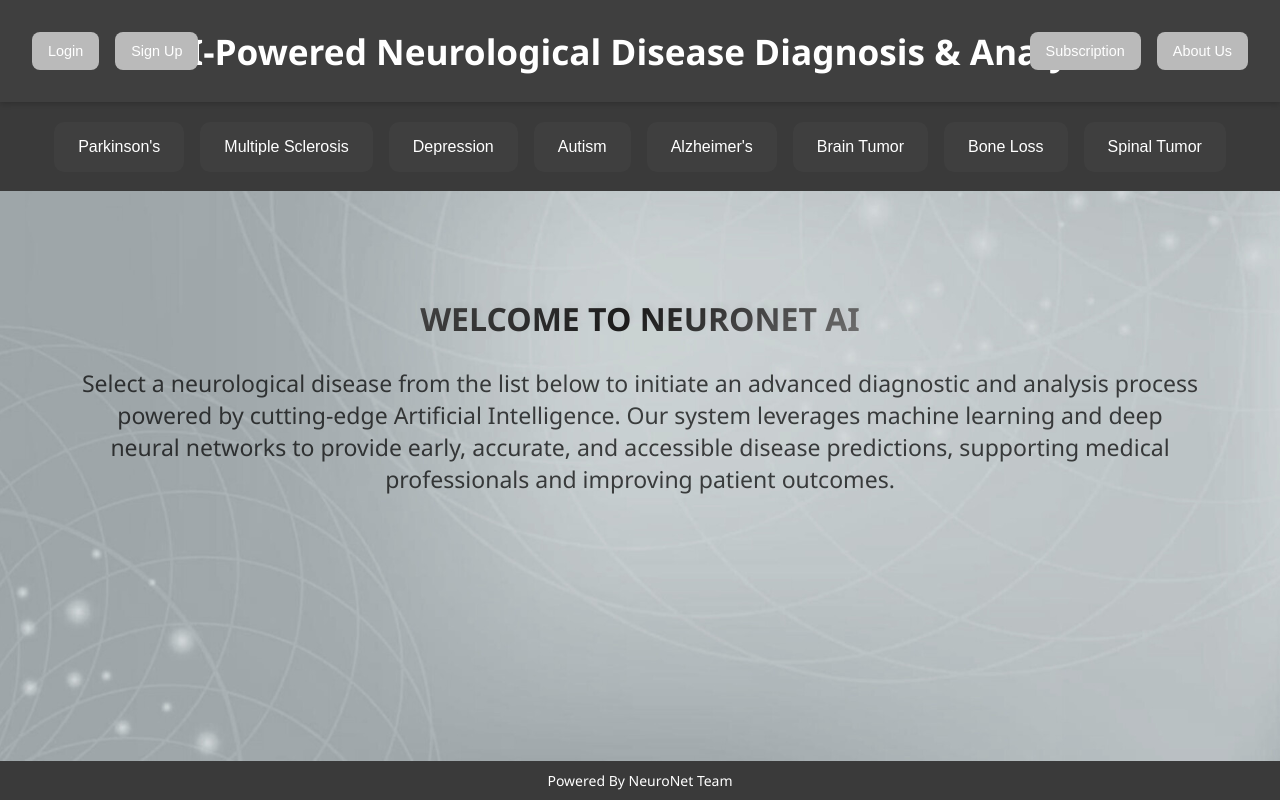
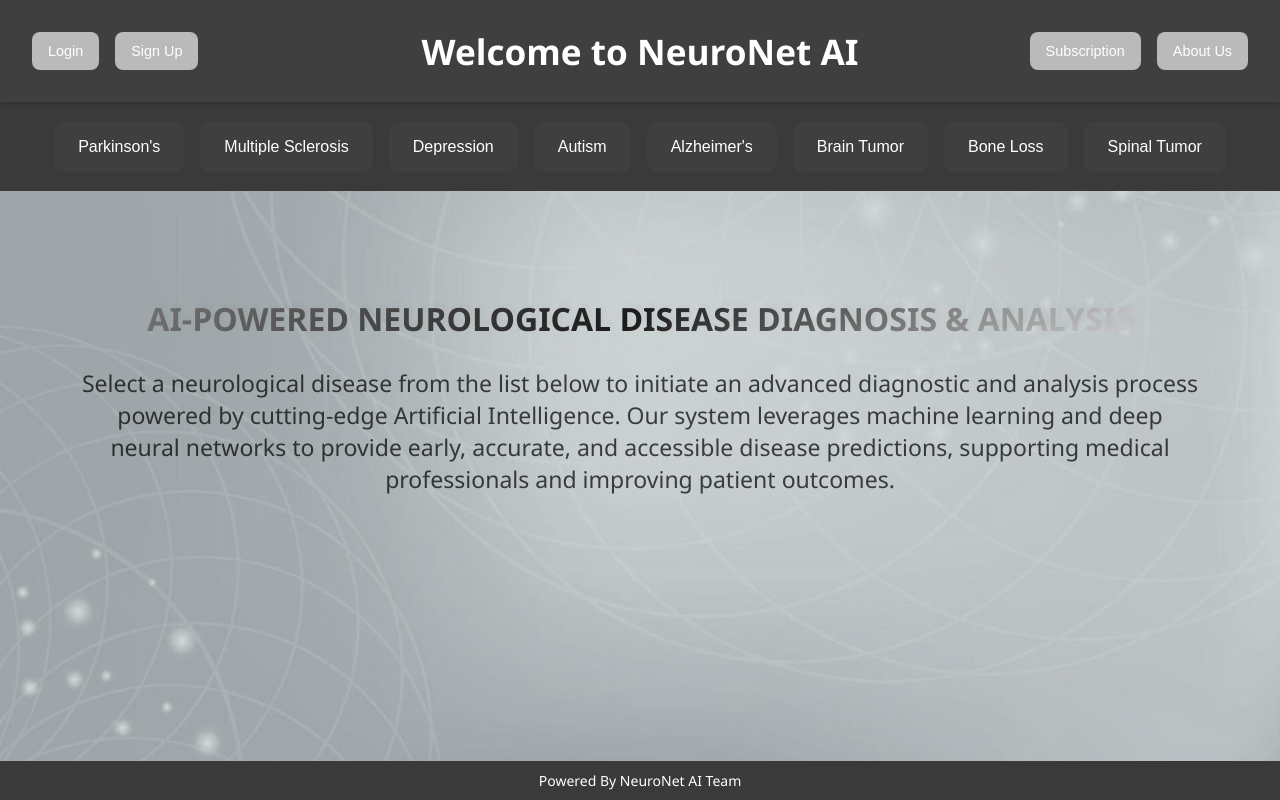
Before and after one commit to YR0XD/YR0XD.github.io, a plain HTML site: page index.html in a window 1280 px wide. Drawn offline with Linux system fonts and the light colour scheme.

Commit message:
Update index.html

```diff
--- a/index.html
+++ b/index.html
@@ -4,7 +4,7 @@
 <head>
   <meta charset="UTF-8">
   <meta name="viewport" content="width=device-width, initial-scale=1.0">
-  <title>NeuroNet</title>
+  <title>NeuroNet AI</title>
   <link rel="stylesheet" href="/css/style.css">
 </head>
 
@@ -16,7 +16,7 @@
     </div>
 
     <div class="header-center">
-      AI-Powered Neurological Disease Diagnosis & Analysis
+      Welcome to NeuroNet AI
     </div>
 
     <div class="header-right">
@@ -38,7 +38,7 @@
   </nav>
 
   <main class="content" id="main-content">
-    <h2 id="welcome">Welcome to NeuroNet AI</h2>
+    <h2 id="welcome">AI-Powered Neurological Disease Diagnosis & Analysis</h2>
     <p id="intro">
       Select a neurological disease from the list below to initiate an advanced diagnostic and analysis process powered by cutting-edge Artificial Intelligence. Our system leverages machine learning and deep neural networks to provide early, accurate, and accessible disease predictions, supporting medical professionals and improving patient outcomes.
     </p>
@@ -52,7 +52,7 @@
   </div>
 
   <footer>
-    Powered By NeuroNet Team
+    Powered By NeuroNet AI Team
   </footer>
 
   <script src="/js/script.js"></script>
```
